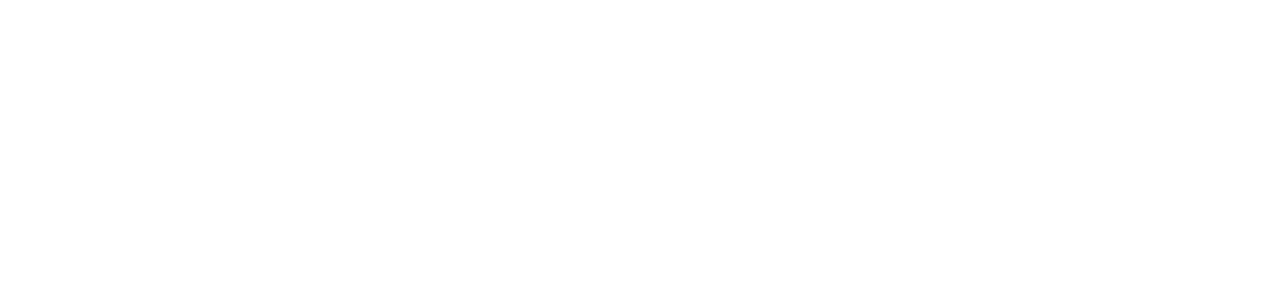
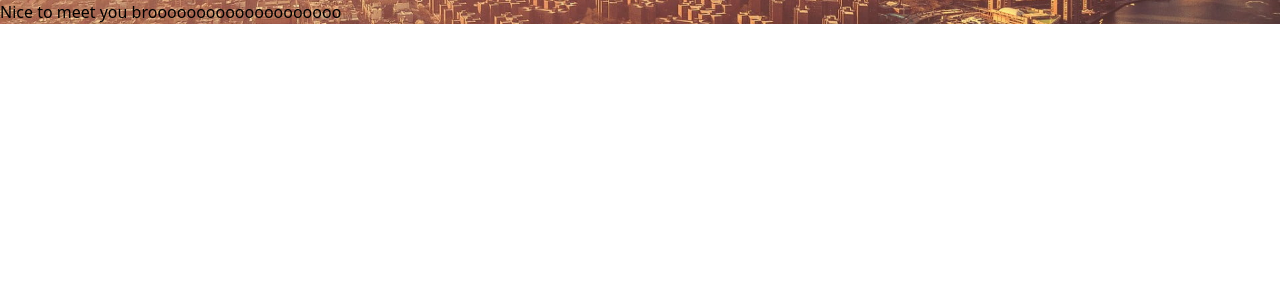
Before and after one commit to BackendExpert/Testiing-React, a React (Vite) app in the folder client/: page / in a window 1280 px wide. Shown: the top 300 px of the page. Built offline with nearby package versions, Linux system fonts and the light colour scheme.

Commit message:
Update FormTesting.jsx
Co-Authored-By: JehanKandy  <jehankandy@gmail.com>

```diff
--- a/client/src/TestingExamples/FormTesting.jsx
+++ b/client/src/TestingExamples/FormTesting.jsx
@@ -5,7 +5,7 @@
 const FormTesting = () => {
   return (
     <div>
-        <SignUpForm title={"Hello"}/>
+        <SignUpForm title={"Hello"} Content={"Nice to meet you broooooooooooooooooooo"}/>
     </div>
   )
 }
```
